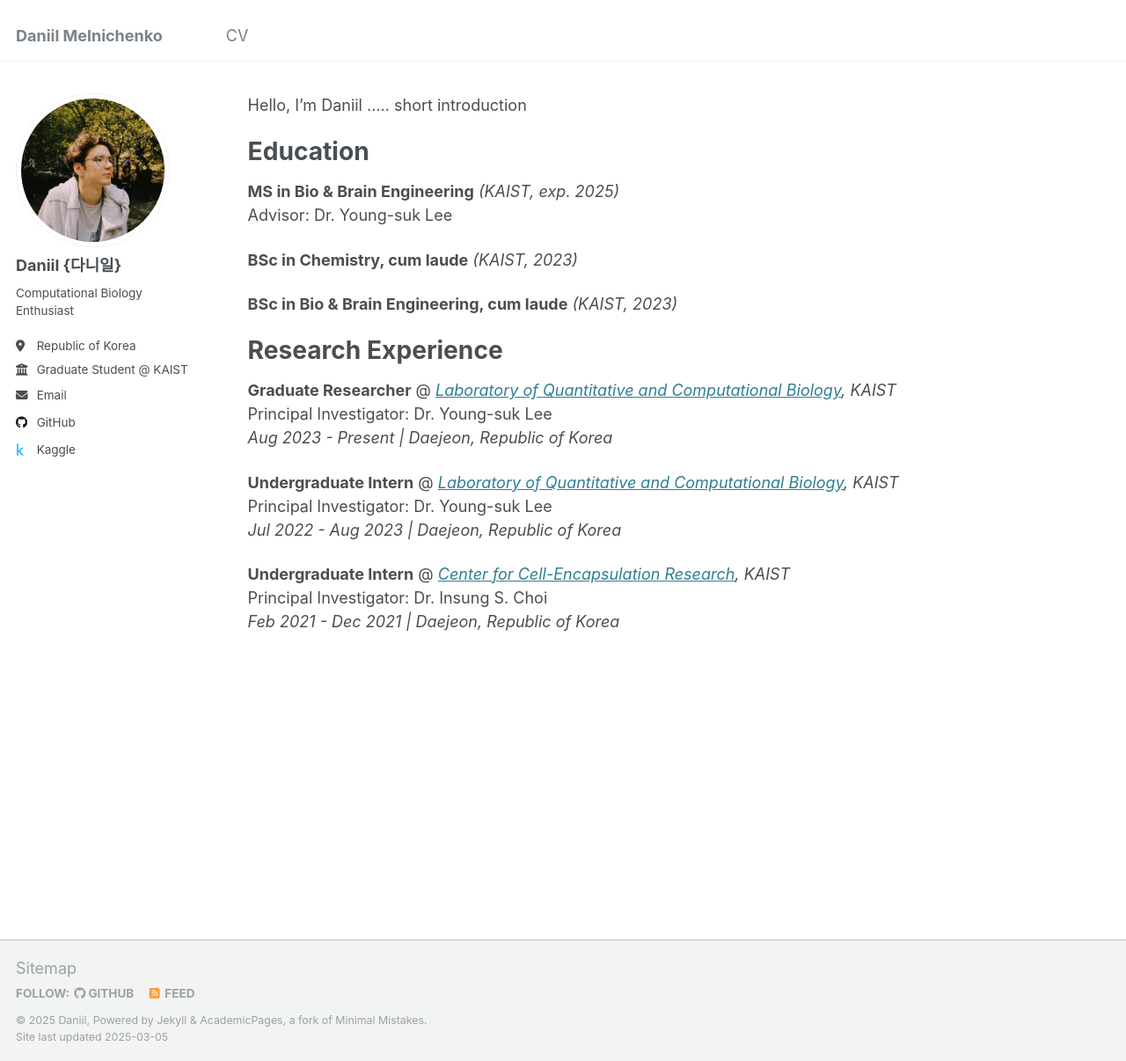
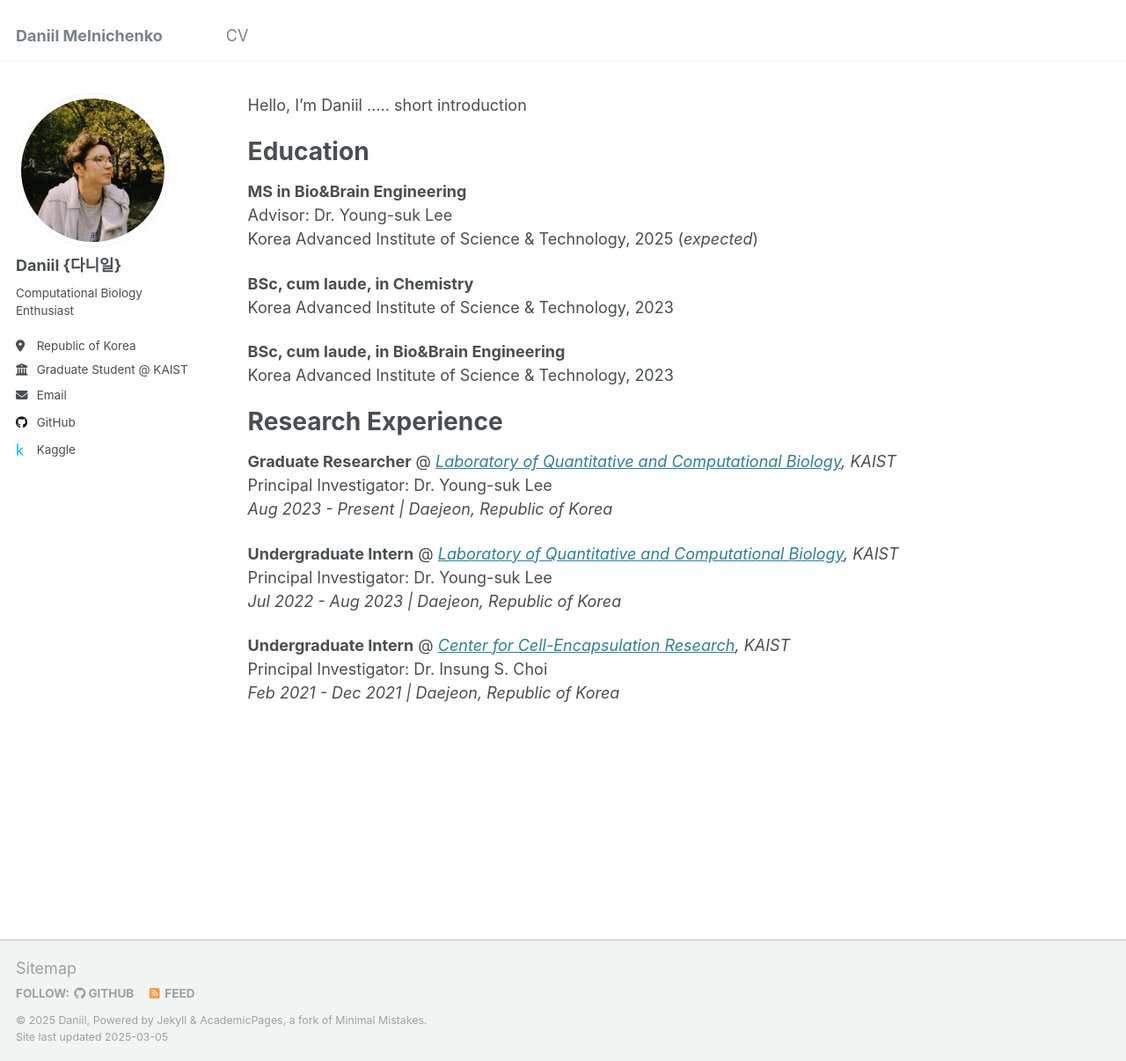
Before and after one commit to daniilmelnichenko/daniilmelnichenko.github.io, a Jekyll site: the page built from _pages/about.md, in a window 1280 px wide and 1206 px high. Shown: the whole window at 88% size. Built offline with Jekyll 4.4.1, drawn with Linux system fonts in a browser that asks for light colours.

Commit message:
cv update

```diff
--- a/_pages/about.md
+++ b/_pages/about.md
@@ -14,13 +14,15 @@ Hello, I'm Daniil ..... short introduction
 Education
 ======
 
-**MS in Bio & Brain Engineering** *(KAIST, exp. 2025)*
+**MS in Bio&Brain Engineering**
   <span style="display: inline-block; width: 100%;">Advisor: Dr. Young-suk Lee</span>
+  <span style="display: inline-block; width: 100%;">Korea Advanced Institute of Science & Technology, 2025 (*expected*)</span>
 
-**BSc in Chemistry, cum laude** *(KAIST, 2023)*
+**BSc, cum laude, in Chemistry**
+  <span style="display: inline-block; width: 100%;">Korea Advanced Institute of Science & Technology, 2023</span>
 
-**BSc in Bio & Brain Engineering, cum laude** *(KAIST, 2023)*
-
+**BSc, cum laude, in Bio&Brain Engineering**
+  <span style="display: inline-block; width: 100%;">Korea Advanced Institute of Science & Technology, 2023</span>
 
 
 Research Experience
@@ -36,9 +38,11 @@ Research Experience
 **Undergraduate Intern** @ *[Center for Cell-Encapsulation Research](http://cisgroup.kaist.ac.kr/index.html), KAIST*
 <span style="display: inline-block; width: 100%;">Principal Investigator: Dr. Insung S. Choi</span>
 <span style="display: inline-block; width: 100%;">*Feb 2021 - Dec 2021 | Daejeon, Republic of Korea*</span>
+
 <!-- Publications
 ======
 **to be updated soon**
+
 Posters and Talks
 ======
 **to be updated soon** -->
```
